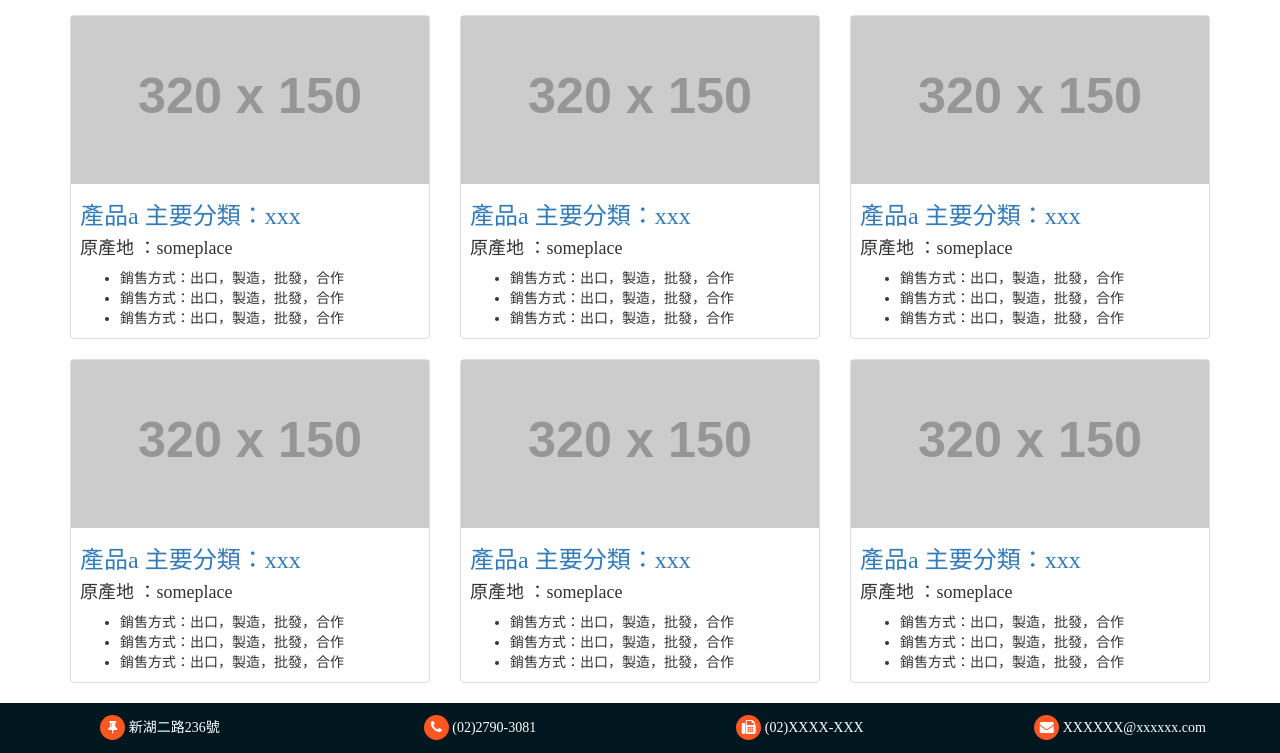
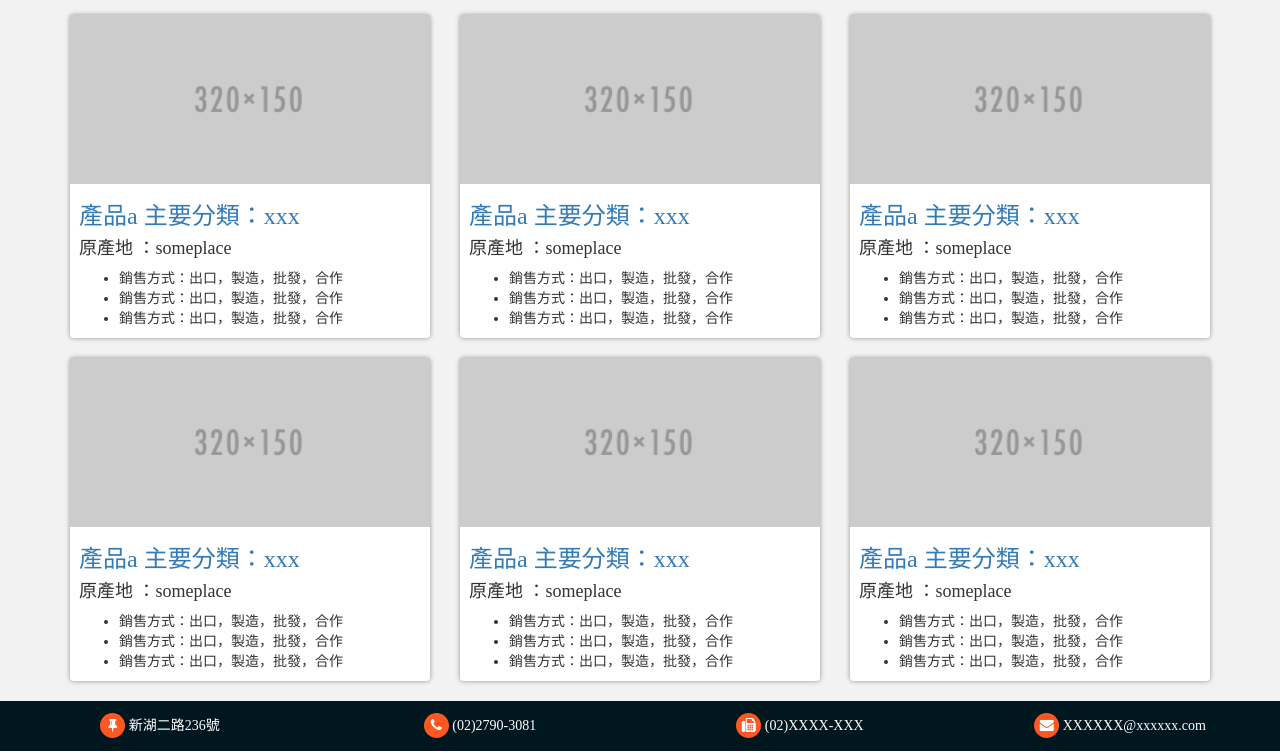
Before and after one commit to psycho909/companywebsite01, a plain HTML site: page product.html in a window 1280 px wide. Shown: the part 129-882 px from the top of the page. Drawn offline with Linux system fonts and the light colour scheme; placeholder pictures from the web are drawn by us.

Commit message:
modifed background png

```diff
--- a/product.html
+++ b/product.html
@@ -12,7 +12,13 @@
 <link rel="stylesheet" href="css/font-awesome.min.css" type="text/css">
 <link rel="stylesheet" href="css/style.css">
 <style>
-
+#product-main{
+	background-color: #f2f2f2;
+}
+#product-main .thumbnail{
+	border: none;
+	box-shadow: 0 0 5px rgba(0,0,0,.4);
+}
 </style>
 </head>
 <body>
@@ -51,7 +57,7 @@
 		<div class="row product-main-thumbnail">
 			<div class="col-md-4 col-lg4 col-sm4">
 				<div class="thumbnail">
-					<img src="http://placehold.it/320x150" alt="">
+					<img src="images/320.png" alt="">
 					<div class="caption">
 						<h3 class="h3-color">產品a 主要分類：xxx</h3>
 						<h4>原產地 ：someplace</h4>
@@ -65,7 +71,7 @@
 			</div>
 			<div class="col-md-4 col-lg4 col-sm4">
 				<div class="thumbnail">
-					<img src="http://placehold.it/320x150" alt="">
+					<img src="images/320.png" alt="">
 					<div class="caption">
 						<h3 class="h3-color">產品a 主要分類：xxx</h3>
 						<h4>原產地 ：someplace</h4>
@@ -79,7 +85,7 @@
 			</div>
 			<div class="col-md-4 col-lg4 col-sm4">
 				<div class="thumbnail">
-					<img src="http://placehold.it/320x150" alt="">
+					<img src="images/320.png" alt="">
 					<div class="caption">
 						<h3 class="h3-color">產品a 主要分類：xxx</h3>
 						<h4>原產地 ：someplace</h4>
@@ -93,7 +99,7 @@
 			</div>
 			<div class="col-md-4 col-lg4 col-sm4">
 				<div class="thumbnail">
-					<img src="http://placehold.it/320x150" alt="">
+					<img src="images/320.png" alt="">
 					<div class="caption">
 						<h3 class="h3-color">產品a 主要分類：xxx</h3>
 						<h4>原產地 ：someplace</h4>
@@ -107,7 +113,7 @@
 			</div>
 			<div class="col-md-4 col-lg4 col-sm4">
 				<div class="thumbnail">
-					<img src="http://placehold.it/320x150" alt="">
+					<img src="images/320.png" alt="">
 					<div class="caption">
 						<h3 class="h3-color">產品a 主要分類：xxx</h3>
 						<h4>原產地 ：someplace</h4>
@@ -121,7 +127,7 @@
 			</div>
 			<div class="col-md-4 col-lg4 col-sm4">
 				<div class="thumbnail">
-					<img src="http://placehold.it/320x150" alt="">
+					<img src="images/320.png" alt="">
 					<div class="caption">
 						<h3 class="h3-color">產品a 主要分類：xxx</h3>
 						<h4>原產地 ：someplace</h4>
```
Also changed, not shown: application01.html (+4 -2 lines), contact.html (+3 -0 lines), images/320.png (added), images/900.png (added).
